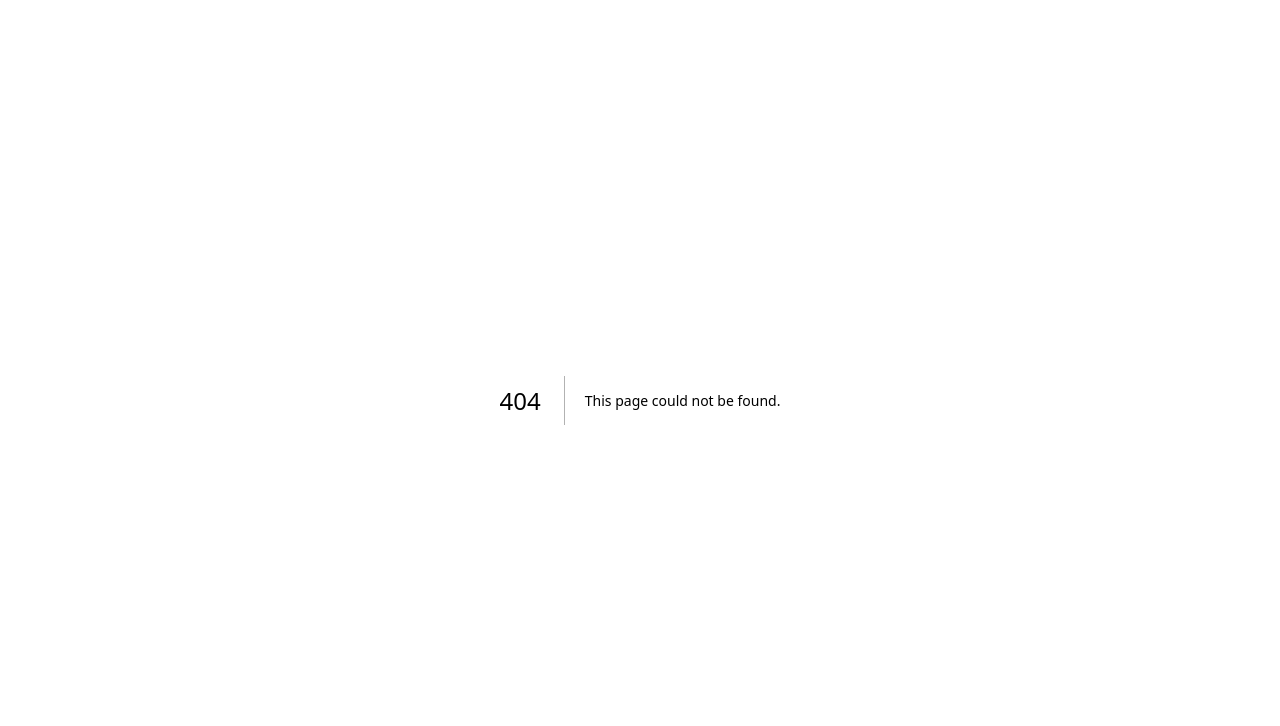
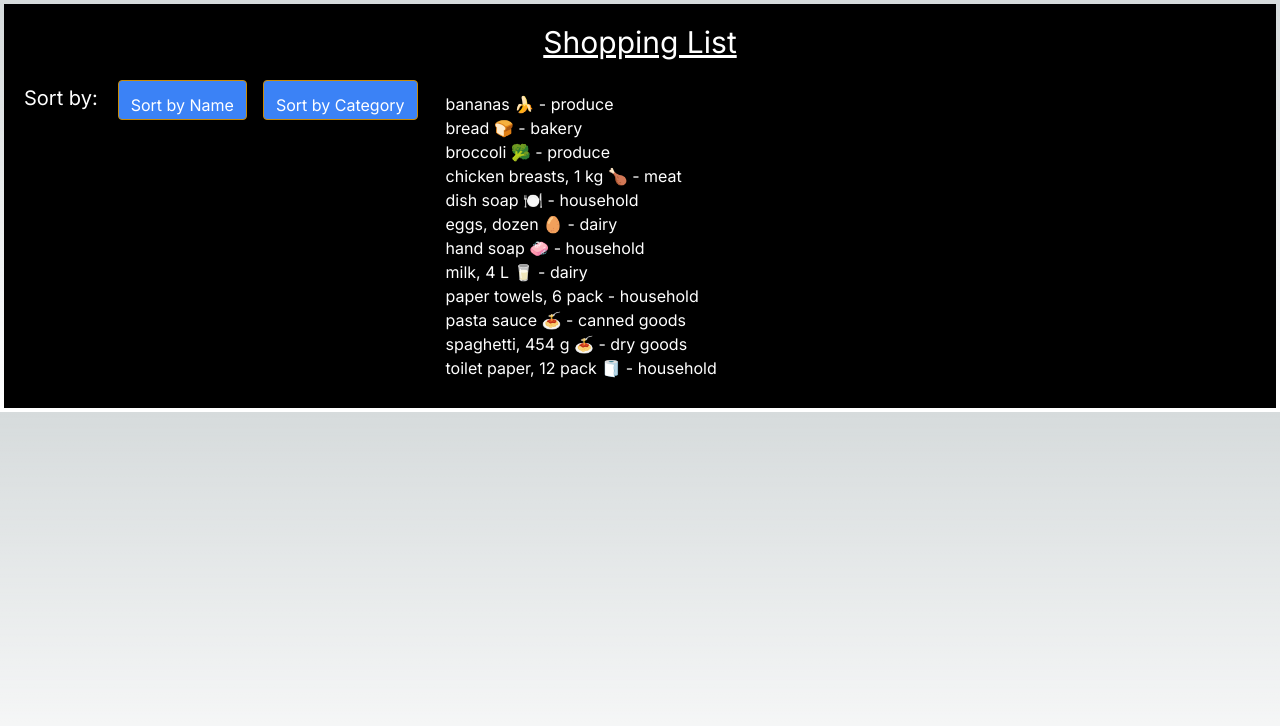
Before and after one commit to karmdesai13/cprg306-assignments, a Next.js app: page /week5 in a window 1280 px wide. Before the commit this address had no page. Shown: the top 726 px of the page. Built offline with nearby package versions, Linux system fonts and the light colour scheme.

Commit message:
Added week 5 and displayed the list

```diff
--- a/app/page.js
+++ b/app/page.js
@@ -10,6 +10,8 @@ export default function cprg306() {
       <StudentInfo/>
       <Link href="./week2" className="text-white m-4 hover:text-red-500 underline">Week2</Link>
       <Link href="./week4" className="text-white m-4 hover:text-red-500 underline">Week4</Link>
+      <Link href="./week5" className="text-white m-4 hover:text-red-500 underline">Week5</Link>
+
     </div>
 
   );
--- /dev/null
+++ b/app/week5/item-list.js
@@ -0,0 +1,43 @@
+"use client";
+import { useState } from "react";
+import eventData from "./items.json";
+
+export default function ItemList() {
+    const[sortby, setSortby] = useState("name");
+
+    const sortedItems = [...eventData].sort((a, b) => {
+        if (sortby === "name") {
+            return a.name.localeCompare(b.name);
+        } else if (sortby === "category") {
+            return  a.category.localeCompare(b.category);
+        }
+    });
+
+
+    return(
+
+        <div className="flex ">
+
+        <h1 className="text-xl text-white p-3 m-0 h-10 .top-0">Sort by:</h1>
+        <button onClick={() => setSortby("name")}
+                className="bg-blue-500 text-white p-3 m-2  hover:bg-orange-500 border border-yellow-600 rounded h-10 .top-0"
+                >Sort by Name</button>
+        <button onClick={() => setSortby("category")}
+             className="bg-blue-500 text-white p-3 m-2  hover:bg-orange-500 border border-yellow-600 rounded h-10 .top-0">Sort by Category</button>
+
+
+        <ul className="m-5 p-30 ">
+            {sortedItems.map((item) => (
+                <li key={item.id}>
+                    {item.name} - {item.category}
+                </li>
+            ))}</ul>
+
+        </div>
+
+    );
+
+
+
+
+}
--- /dev/null
+++ b/app/week5/item.js
@@ -0,0 +1,104 @@
+import Item from "./item";
+
+export default function ItemList() {
+    const item1 = {
+        name: "milk, 4 L 🥛",
+        quantity: 1,
+        category: "dairy",
+      };
+
+      const item2 = {
+        name: "bread 🍞",
+        quantity: 2,
+        category: "bakery",
+      };
+
+      const item3 = {
+        name: "eggs, dozen 🥚",
+        quantity: 2,
+        category: "dairy",
+      };
+
+      const item4 = {
+        name: "bananas 🍌",
+        quantity: 6,
+        category: "produce",
+      };
+
+      const item5 = {
+        name: "broccoli 🥦",
+        quantity: 3,
+        category: "produce",
+      };
+
+      const item6 = {
+        name: "chicken breasts, 1 kg 🍗",
+        quantity: 1,
+        category: "meat",
+      };
+
+      const item7 = {
+        name: "pasta sauce 🍝",
+        quantity: 3,
+        category: "canned goods",
+      };
+
+      const item8 = {
+        name: "spaghetti, 454 g 🍝",
+        quantity: 2,
+        category: "dry goods",
+      };
+
+      const item9 = {
+        name: "toilet paper, 12 pack 🧻",
+        quantity: 1,
+        category: "household",
+      };
+
+      const item10 = {
+        name: "paper towels, 6 pack",
+        quantity: 1,
+        category: "household",
+      };
+
+      const item11 = {
+        name: "dish soap 🍽️",
+        quantity: 1,
+        category: "household",
+      };
+
+      const item12 = {
+        name: "hand soap 🧼",
+        quantity: 4,
+        category: "household",
+      };
+
+    return (
+        <div>
+            <Item name={item1.name} quantity={item1.quantity} category={item1.category}/>
+
+            <Item name={item2.name} quantity={item2.quantity} category={item2.category}/>
+
+            <Item name={item3.name} quantity={item3.quantity} category={item3.category}/>
+
+            <Item name={item4.name} quantity={item4.quantity} category={item4.category}/>
+
+            <Item name={item5.name} quantity={item5.quantity} category={item5.category}/>
+
+            <Item name={item6.name} quantity={item6.quantity} category={item6.category}/>
+
+            <Item name={item7.name} quantity={item7.quantity} category={item7.category}/>
+
+            <Item name={item8.name} quantity={item8.quantity} category={item8.category}/>
+
+            <Item name={item9.name} quantity={item9.quantity} category={item9.category}/>
+
+            <Item name={item10.name} quantity={item10.quantity} category={item10.category}/>
+
+            <Item name={item11.name} quantity={item11.quantity} category={item11.category}/>
+
+            <Item name={item12.name} quantity={item12.quantity} category={item12.category}/>
+
+        </div>
+    );
+}
--- /dev/null
+++ b/app/week5/items.json
@@ -0,0 +1,74 @@
+[
+    {
+      "id": "1h2GJKH12gkHG31h1H",
+      "name": "milk, 4 L 🥛",
+      "quantity": 1,
+      "category": "dairy"
+    },
+    {
+      "id": "2KJH3k2j3H1k2J3K1H",
+      "name": "bread 🍞",
+      "quantity": 2,
+      "category": "bakery"
+    },
+    {
+      "id": "3h2KJH3k2j3H1k2J3",
+      "name": "eggs, dozen 🥚",
+      "quantity": 2,
+      "category": "dairy"
+    },
+    {
+      "id": "4k2J3K1H2GJKH12gk",
+      "name": "bananas 🍌",
+      "quantity": 6,
+      "category": "produce"
+    },
+    {
+      "id": "5H1h1H2KJH3k2j3H",
+      "name": "broccoli 🥦",
+      "quantity": 3,
+      "category": "produce"
+    },
+    {
+      "id": "6H1k2J3K1H2GJKH1",
+      "name": "chicken breasts, 1 kg 🍗",
+      "quantity": 1,
+      "category": "meat"
+    },
+    {
+      "id": "7gkHG31h1H2KJH3k",
+      "name": "pasta sauce 🍝",
+      "quantity": 3,
+      "category": "canned goods"
+    },
+    {
+      "id": "8j3H1k2J3K1H2GJK",
+      "name": "spaghetti, 454 g 🍝",
+      "quantity": 2,
+      "category": "dry goods"
+    },
+    {
+      "id": "9H12gkHG31h1H2KJ",
+      "name": "toilet paper, 12 pack 🧻",
+      "quantity": 1,
+      "category": "household"
+    },
+    {
+      "id": "10H3k2j3H1k2J3K1",
+      "name": "paper towels, 6 pack",
+      "quantity": 1,
+      "category": "household"
+    },
+    {
+      "id": "11k2J3K1H2GJKH12",
+      "name": "dish soap 🍽️",
+      "quantity": 1,
+      "category": "household"
+    },
+    {
+      "id": "12GJKH12gkHG31h1",
+      "name": "hand soap 🧼",
+      "quantity": 4,
+      "category": "household"
+    }
+  ]
--- /dev/null
+++ b/app/week5/page.js
@@ -0,0 +1,11 @@
+import ItemList from "./item-list";
+
+export default function Page() {
+    return (
+        <div className="bg-black text-white p-2  m-1">
+            <h1 className="text-3xl text-center underline p-3">Shopping List</h1>
+            <ItemList />
+
+        </div>
+    );
+}
```
